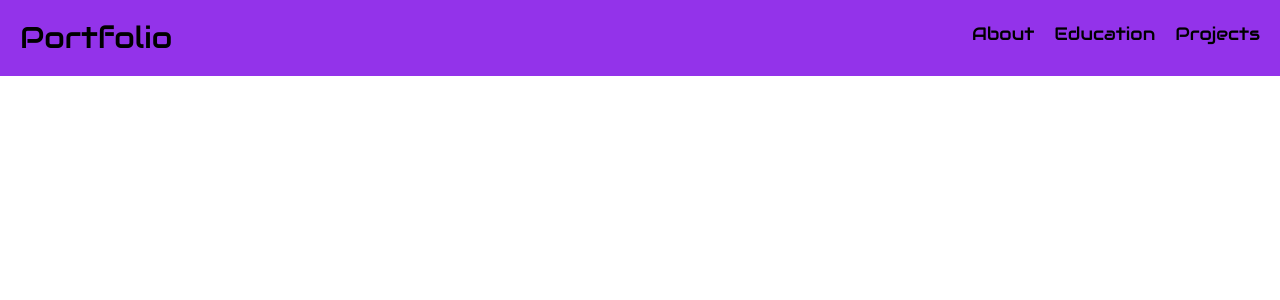
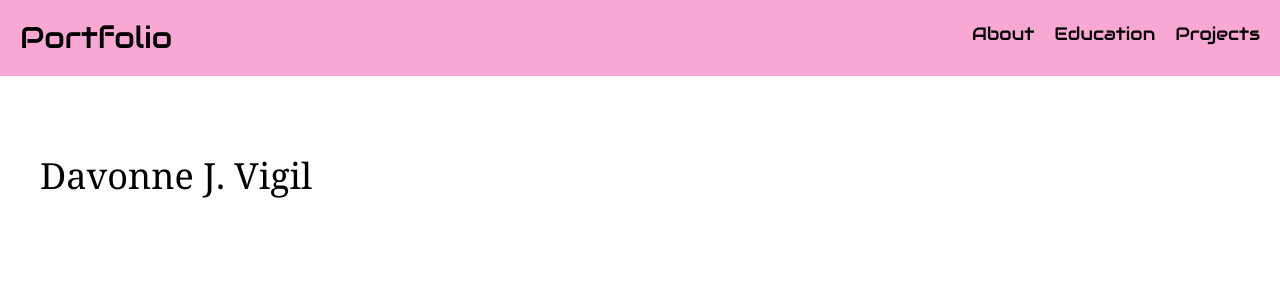
Before and after one commit to davonnes-portfolio-react/portfolio, a React (Vite) app: page / in a window 1280 px wide. Shown: the top 300 px of the page. Built offline with nearby package versions, Linux system fonts and the light colour scheme.

Commit message:
changing background color on NavBar

```diff
--- a/src/App.jsx
+++ b/src/App.jsx
@@ -1,10 +1,15 @@
 import React from "react";
 import { NavBar } from "./components/NavBar";
+import About from "./components/About";
 
 export default function App() {
   return (
-    <div className="bg-purple-600 p-5 w-full">
-      <NavBar />
-    </div>
+    <>
+      <div className="bg-pink-300 p-5 w-full">
+        <NavBar />
+      </div>
+
+      <About />
+    </>
   );
 }
--- /dev/null
+++ b/src/components/About.jsx
@@ -0,0 +1,9 @@
+export default function About() {
+  return (
+    <>
+      <main className="w-full">
+        <h2 className="ml-10 mt-20 text-4xl font-serif">Davonne J. Vigil</h2>
+      </main>
+    </>
+  );
+}
```
